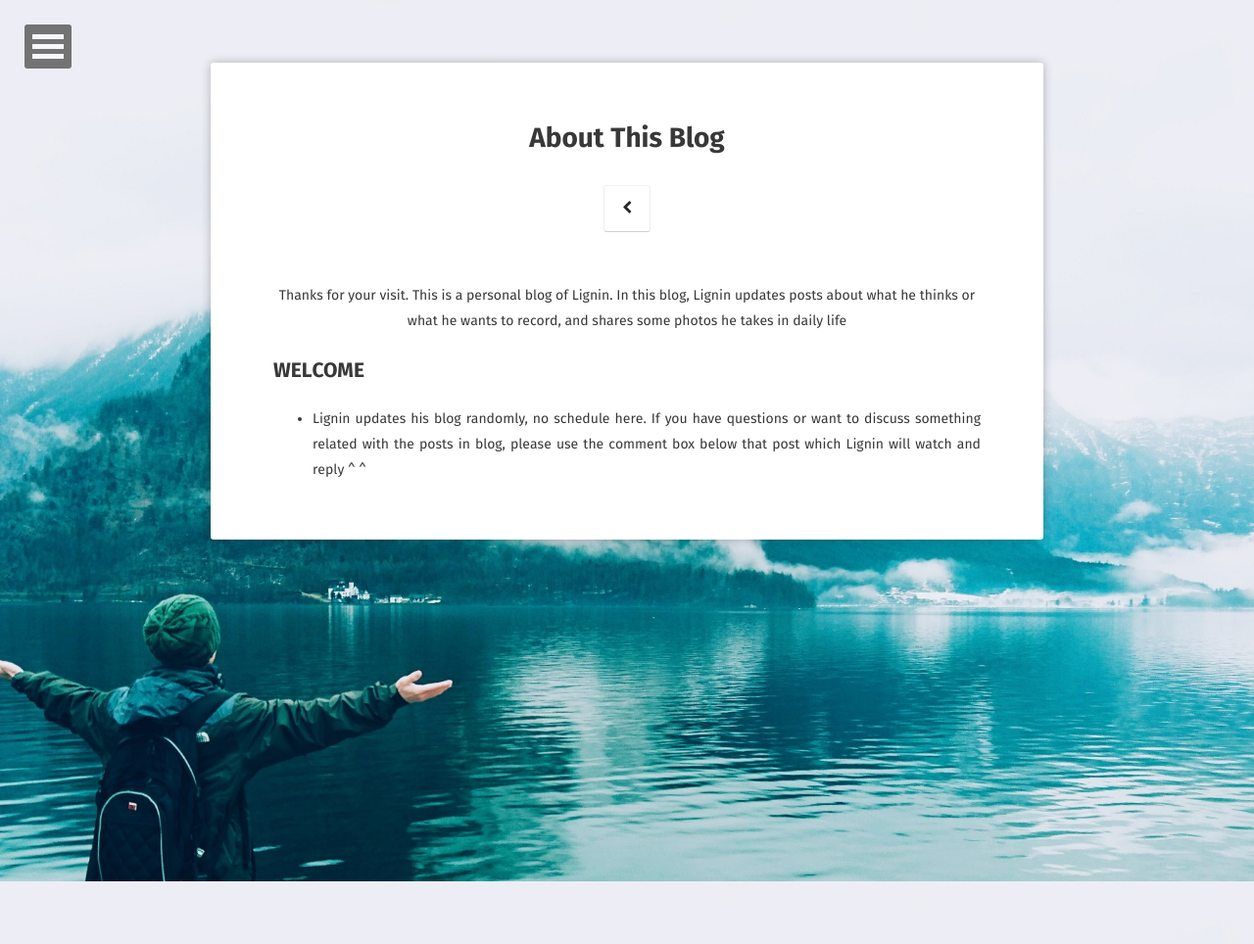
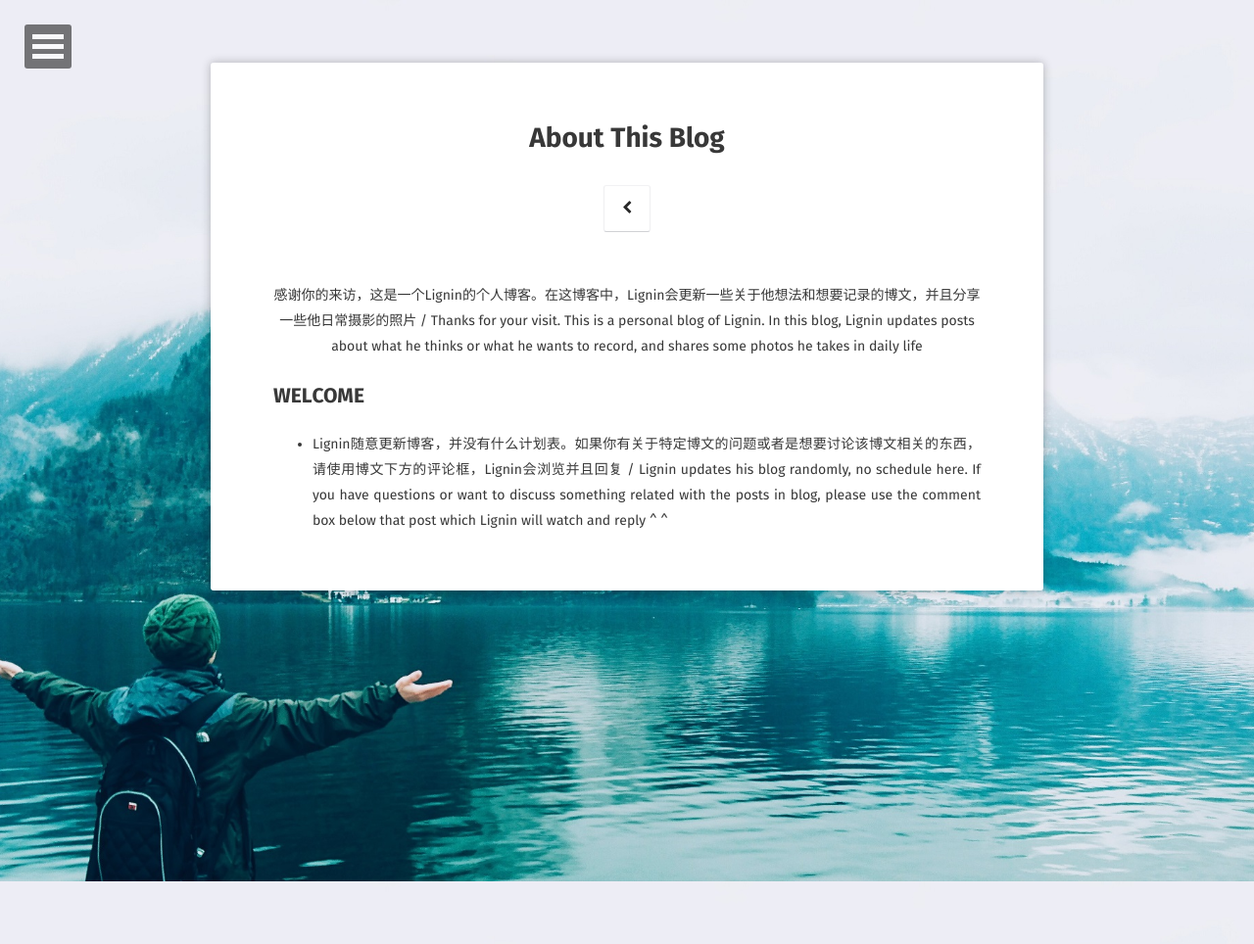
Before and after one commit to ligggnin/ligggnin.github.io, a Jekyll site: the page built from about/index.md, in a window 1280 px wide. Shown: the whole page at 98% size. Built offline with Jekyll 4.4.1, drawn with Linux system fonts in a browser that asks for light colours; some web fonts are replaced.

Commit message:
Update index.md

```diff
--- a/about/index.md
+++ b/about/index.md
@@ -6,7 +6,7 @@ date: 2018-02-9
 comments: false
 ---
 
-<center>Thanks for your visit. This is a personal blog of Lignin. In this blog, Lignin updates posts about what he thinks or what he wants to record, and shares some photos he takes in daily life</center>
+<center>感谢你的来访，这是一个Lignin的个人博客。在这博客中，Lignin会更新一些关于他想法和想要记录的博文，并且分享一些他日常摄影的照片 / Thanks for your visit. This is a personal blog of Lignin. In this blog, Lignin updates posts about what he thinks or what he wants to record, and shares some photos he takes in daily life</center>
 
 ## WELCOME
-* Lignin updates his blog randomly, no schedule here. If you have questions or want to discuss something related with the posts in blog, please use the comment box below that post which Lignin will watch and reply ^ ^
+* Lignin随意更新博客，并没有什么计划表。如果你有关于特定博文的问题或者是想要讨论该博文相关的东西，请使用博文下方的评论框，Lignin会浏览并且回复 / Lignin updates his blog randomly, no schedule here. If you have questions or want to discuss something related with the posts in blog, please use the comment box below that post which Lignin will watch and reply ^ ^
```
